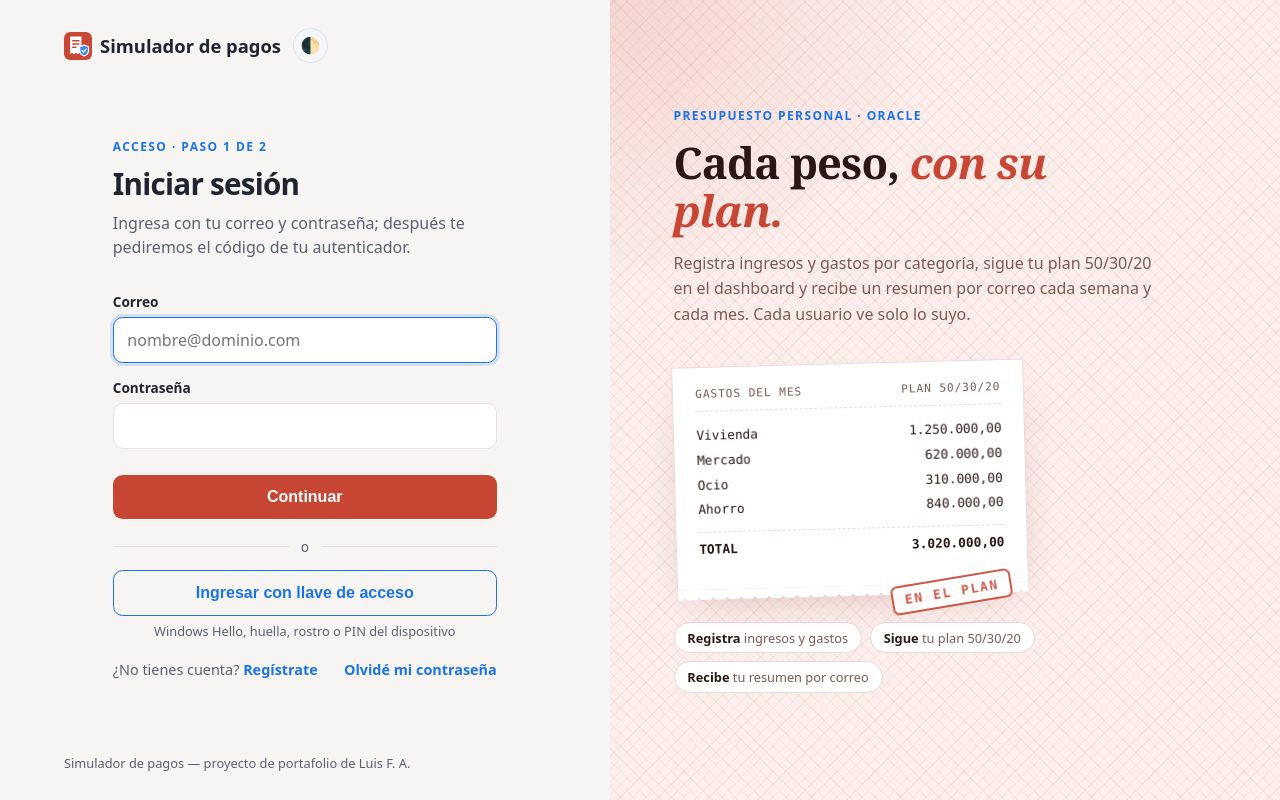
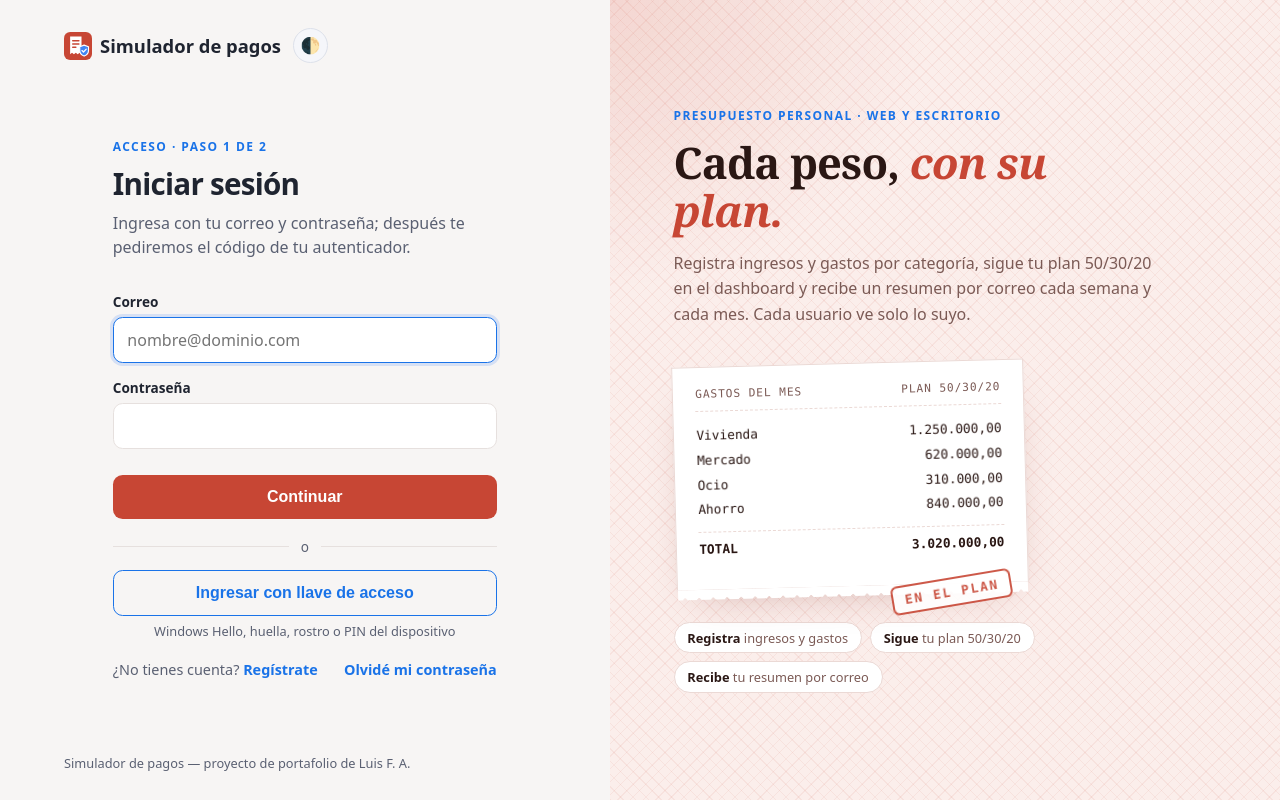
Before and after one commit to lariasca1994/PRPagos, a FastAPI app: page / in a window 1280 px wide. Run offline with FastAPI, Linux system fonts and the light colour scheme; parts of the project's set-up code (start-up, migrations or seed data) failed here and were passed over.

Commit message:
Portada de acceso sin mencionar el proveedor de la base de datos
Co-Authored-By: Claude Opus 5.5 <noreply@anthropic.com>

```diff
--- a/web/app/templates/acceso_base.html
+++ b/web/app/templates/acceso_base.html
@@ -36,7 +36,7 @@
 
     <aside class="marca-panel">
         <div>
-            <p class="marca-etiqueta">Presupuesto personal · Oracle</p>
+            <p class="marca-etiqueta">Presupuesto personal · Web y escritorio</p>
             <h2 class="marca-titular">Cada peso, <em>con su plan.</em></h2>
             <p class="marca-bajada">
                 Registra ingresos y gastos por categoría, sigue tu plan 50/30/20
```
